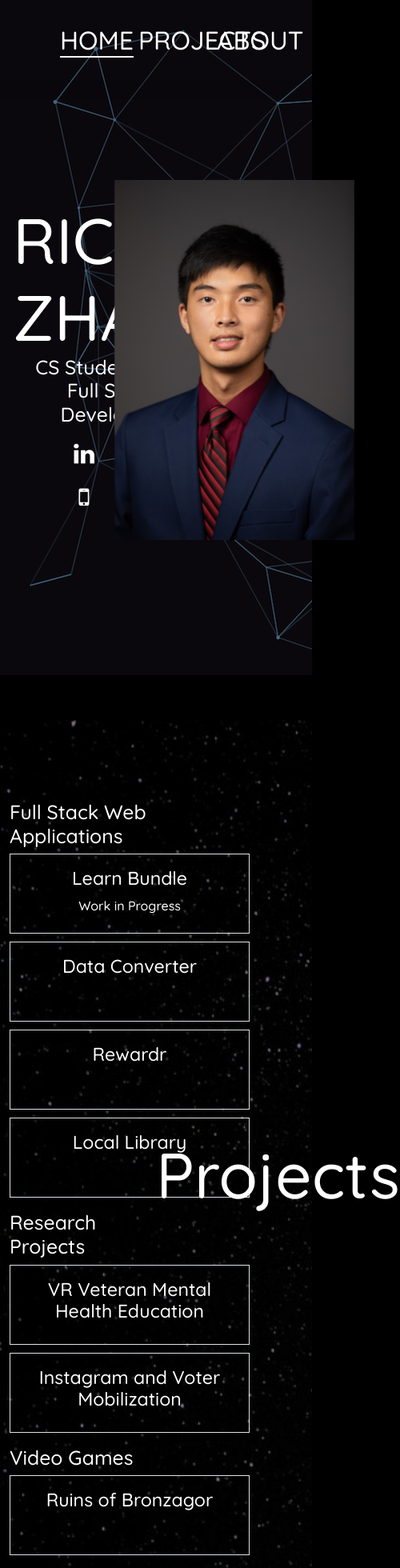
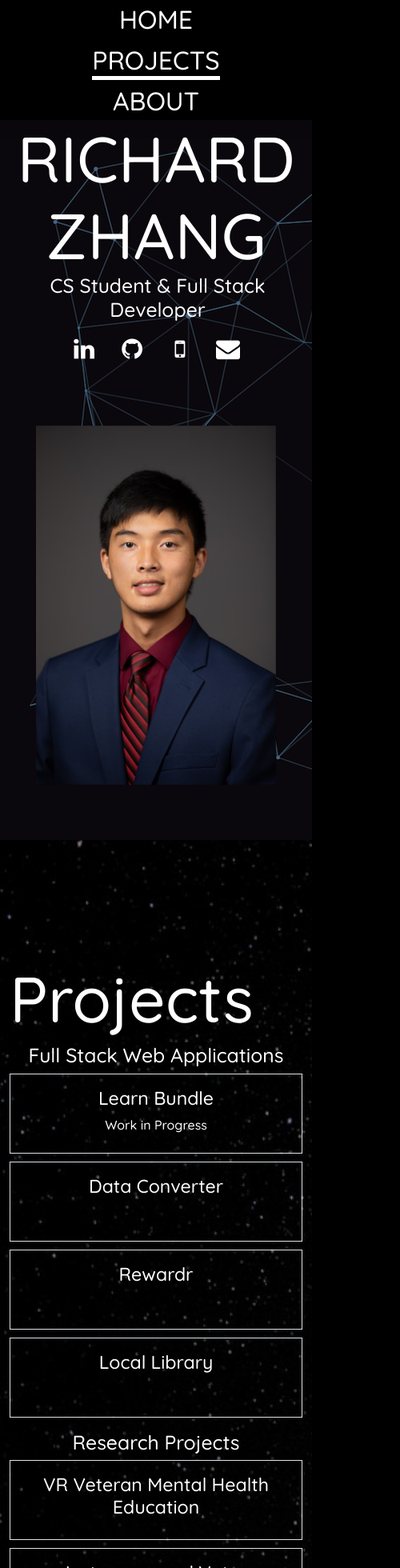
Before and after one commit to RichardZhangCS/RichardZhangCS.github.io, a React (Create React App) app: page / in a window 390 px wide. Shown: the top 1960 px of the page at 80% size, 500 px wide, since content can reach past the window. Built offline with nearby package versions, Linux system fonts and the light colour scheme.

Commit message:
Made website responsive and created build

```diff
--- a/src/AboutSection.css
+++ b/src/AboutSection.css
@@ -1,6 +1,17 @@
 #about {
   padding-top: 100px;
-  padding-bottom: 100px;
+  padding-bottom: 200px;
   position: relative;
-  height: 800px;
+  height: fit-content;
 }
+@media screen and (max-width: 768px) {
+  .about-title-container {
+    width: 100% !important;
+  }
+  .about-description-container {
+    width: 100% !important;
+  }
+  #about {
+    padding-top: 150px;
+  }
+}
--- a/src/AboutSection.js
+++ b/src/AboutSection.js
@@ -3,20 +3,25 @@ import resume from "./assets/resume.pdf";
 import Aos from "aos";
 import "aos/dist/aos.css";
 import { useEffect } from "react";
-export default function AboutSection() {
+import React from "react";
+export default React.forwardRef(function AboutSection(props, ref) {
   useEffect(() => {
     Aos.init({ duration: 500, once: true });
   }, []);
   return (
-    <section id="about">
-      <div className="container d-flex">
+    <section ref={ref} id="about">
+      {props.children}
+      <div className="container d-flex flex-md-row flex-column">
         <div
           data-aos="fade-right"
-          className="w-50 d-inline-block align-self-center"
+          className="w-50 d-inline-block align-self-center about-title-container"
         >
           <h1 className="section-title me-3 text-end">About</h1>
         </div>
-        <div data-aos="fade-left" className="w-50 ps-3">
+        <div
+          data-aos="fade-left"
+          className="w-50 ps-3 about-description-container"
+        >
           <p className="lead">
             Hello! I am currently an aspiring full-stack software developer
             hoping to create a career full of impact. Every day, I strive to
@@ -39,4 +44,4 @@ export default function AboutSection() {
       </div>
     </section>
   );
-}
+});
--- a/src/App.js
+++ b/src/App.js
@@ -3,14 +3,42 @@ import "./App.css";
 import Header from "./Header";
 import HomeSection from "./HomeSection";
 import ProjectsSection from "./ProjectsSection";
+import React, { useState, useEffect, useRef } from "react";
 
 function App() {
+  const homeSectionRef = useRef();
+  const projectsSectionRef = useRef();
+  const aboutSectionRef = useRef();
+  const [currentSection, setCurrentSection] = useState("home");
+  useEffect(() => {
+    window.onscroll = () => {
+      const windowHeight = window.innerHeight;
+      if (
+        homeSectionRef.current.getBoundingClientRect().top <
+        windowHeight / 2
+      ) {
+        setCurrentSection("home");
+      }
+      if (
+        projectsSectionRef.current.getBoundingClientRect().top <
+        windowHeight / 2
+      ) {
+        setCurrentSection("projects");
+      }
+      if (
+        aboutSectionRef.current.getBoundingClientRect().top <
+        windowHeight / 2
+      ) {
+        setCurrentSection("about");
+      }
+    };
+  }, []);
   return (
     <>
-      <Header></Header>
-      <HomeSection></HomeSection>
-      <ProjectsSection></ProjectsSection>
-      <AboutSection></AboutSection>
+      <Header sectionUnderline={currentSection}></Header>
+      <HomeSection ref={homeSectionRef}></HomeSection>
+      <ProjectsSection ref={projectsSectionRef}></ProjectsSection>
+      <AboutSection ref={aboutSectionRef}></AboutSection>
     </>
   );
 }
--- a/src/Header.css
+++ b/src/Header.css
@@ -1,16 +1,33 @@
 .nav-bar {
   height: 100px;
   position: fixed;
+  width: 100%;
   top: 0;
   z-index: 3;
 }
+@media screen and (max-width: 576px) {
+  .navbar-item:hover {
+    transform: none !important;
+  }
+  .navbar-item {
+    width: 100% !important;
+  }
+  .nav-bar {
+    height: 150px;
+    width: 100% !important;
+  }
+}
 .nav-bar div {
-  width: 15%;
+  width: 33%;
   text-align: center;
   font-size: 32px;
 }
+.nav-bar a {
+  transition: border-bottom 0.25s;
+  border-bottom: 5px solid transparent;
+}
 .selected a {
-  border-bottom: 2px solid white;
+  border-bottom: 5px solid white;
 }
 .navbar-item {
   transition: transform 0.4s;
--- a/src/Header.js
+++ b/src/Header.js
@@ -1,16 +1,28 @@
 import "./Header.css";
 
-export default function Header() {
+export default function Header({ sectionUnderline }) {
   return (
     <header>
-      <nav className="nav-bar transparent d-flex align-items-center justify-content-around w-100 px-5 shadow">
-        <div className="navbar-item selected">
+      <nav className="nav-bar transparent d-flex align-items-center justify-content-between w-100 px-5 shadow flex-column flex-sm-row">
+        <div
+          className={
+            "navbar-item" + (sectionUnderline === "home" ? " selected" : "")
+          }
+        >
           <a href="#home">HOME</a>
         </div>
-        <div className="navbar-item">
+        <div
+          className={
+            "navbar-item" + (sectionUnderline === "projects" ? " selected" : "")
+          }
+        >
           <a href="#projects">PROJECTS</a>
         </div>
-        <div className="navbar-item">
+        <div
+          className={
+            "navbar-item" + (sectionUnderline === "about" ? " selected" : "")
+          }
+        >
           <a href="#about">ABOUT</a>
         </div>
       </nav>
--- a/src/HomeSection.css
+++ b/src/HomeSection.css
@@ -46,3 +46,19 @@
 .fa:hover {
   background: rgba(255, 255, 255, 0.25);
 }
+@media screen and (max-width: 768px) {
+  #home {
+    padding-top: 150px;
+    height: 1050px !important;
+  }
+  #home::before {
+    height: 1050px;
+  }
+  .introduction {
+    width: 100% !important;
+    padding-left: 0 !important;
+  }
+  .headshot-container {
+    width: 100% !important;
+  }
+}
--- a/src/HomeSection.js
+++ b/src/HomeSection.js
@@ -1,10 +1,12 @@
 import headShot from "./headshot.jpg";
 import "./HomeSection.css";
-export default function HomeSection() {
+import React from "react";
+export default React.forwardRef(function HomeSection(props, ref) {
   return (
-    <section id="home">
-      <div className="d-flex align-items-center h-100 justify-content-center">
-        <div className="introduction ps-3 w-50 text-end">
+    <section ref={ref} id="home">
+      {props.children}
+      <div className="d-flex align-items-center h-100 justify-content-center flex-column flex-md-row">
+        <div className="introduction ps-3 w-50 text-center text-md-end">
           <h1 className="m-auto section-title" id="name">
             RICHARD ZHANG
           </h1>
@@ -42,10 +44,10 @@ export default function HomeSection() {
             </a>
           </div>
         </div>
-        <div className="w-50 h-100 d-flex align-items-center justify-content-center">
+        <div className="w-50 h-100 d-flex align-items-center justify-content-center headshot-container">
           <img src={headShot} alt="Richard Zhang" id="headshot" />
         </div>
       </div>
     </section>
   );
-}
+});
--- a/src/ProjectsSection.css
+++ b/src/ProjectsSection.css
@@ -34,3 +34,14 @@
   background-color: white;
   color: black;
 }
+@media screen and (max-width: 768px) {
+  #projects {
+    padding-top: 150px;
+  }
+  .project-title-container {
+    width: 100% !important;
+  }
+  .all-project-container {
+    width: 100% !important;
+  }
+}
--- a/src/ProjectsSection.js
+++ b/src/ProjectsSection.js
@@ -3,7 +3,8 @@ import pdfFile from "./assets/instagram_voter.pdf";
 import Aos from "aos";
 import "aos/dist/aos.css";
 import { useEffect } from "react";
-export default function ProjectsSection() {
+import React from "react";
+export default React.forwardRef(function ProjectsSection(props, ref) {
   useEffect(() => {
     Aos.init({ duration: 500, once: true });
   }, []);
@@ -42,11 +43,26 @@ export default function ProjectsSection() {
     ),
   ];
   return (
-    <section id="projects">
-      <div className="container d-flex">
-        <div className="w-50">
-          <h2 data-aos="fade-right">Full Stack Web Applications</h2>
-          <div data-aos="fade-right" className="project-container text-center">
+    <section ref={ref} id="projects">
+      {props.children}
+      <div className="container d-flex flex-md-row-reverse flex-column">
+        <div
+          data-aos="fade-left"
+          className="w-50 d-inline-block align-self-center project-title-container"
+        >
+          <h1 className="section-title me-md-3 text-start text-md-end">
+            Projects
+          </h1>
+        </div>
+        <div className="w-50 all-project-container text-center text-md-start">
+          <h2 data-aos="fade-right" data-aos-delay="50">
+            Full Stack Web Applications
+          </h2>
+          <div
+            data-aos="fade-right"
+            data-aos-delay="65"
+            className="project-container text-center"
+          >
             {fullStackWebApps.map((project, index) => (
               <div
                 className="p-3 border project-button"
@@ -60,10 +76,14 @@ export default function ProjectsSection() {
               </div>
             ))}
           </div>
-          <h2 data-aos="fade-right" className="mt-3">
+          <h2 data-aos="fade-right" data-aos-delay="80" className="mt-3">
             Research Projects
           </h2>
-          <div data-aos="fade-right" className="project-container text-center">
+          <div
+            data-aos="fade-right"
+            data-aos-delay="95"
+            className="project-container text-center"
+          >
             {research.map((project, index) => (
               <div
                 className="p-3 border project-button"
@@ -77,10 +97,14 @@ export default function ProjectsSection() {
               </div>
             ))}
           </div>
-          <h2 data-aos="fade-right" className="mt-3">
+          <h2 data-aos="fade-right" data-aos-delay="110" className="mt-3">
             Video Games
           </h2>
-          <div data-aos="fade-right" className="project-container text-center">
+          <div
+            data-aos="fade-right"
+            data-aos-delay="125"
+            className="project-container text-center"
+          >
             {videoGames.map((project, index) => (
               <div
                 className="p-3 border project-button"
@@ -95,13 +119,7 @@ export default function ProjectsSection() {
             ))}
           </div>
         </div>
-        <div
-          data-aos="fade-left"
-          className="w-50 d-inline-block align-self-center"
-        >
-          <h1 className="section-title me-3 text-end">Projects</h1>
-        </div>
       </div>
     </section>
   );
-}
+});
```
